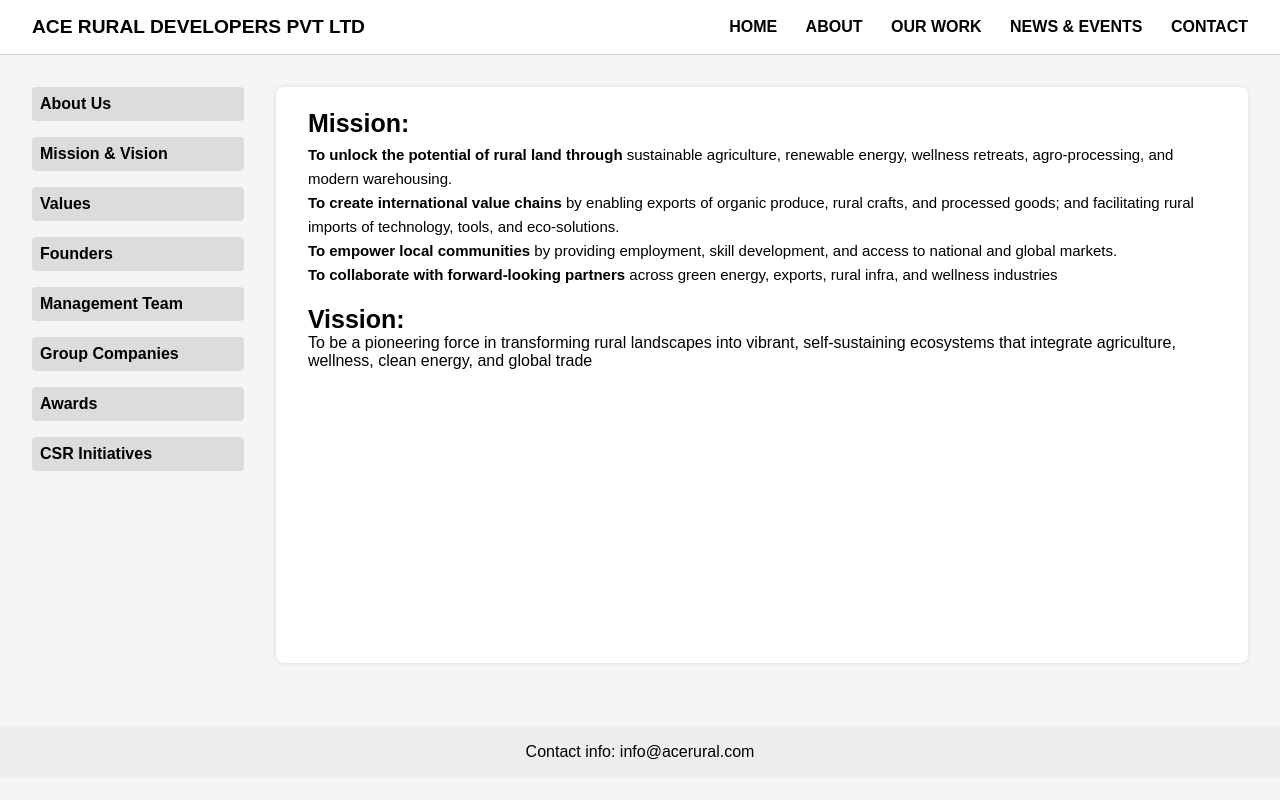
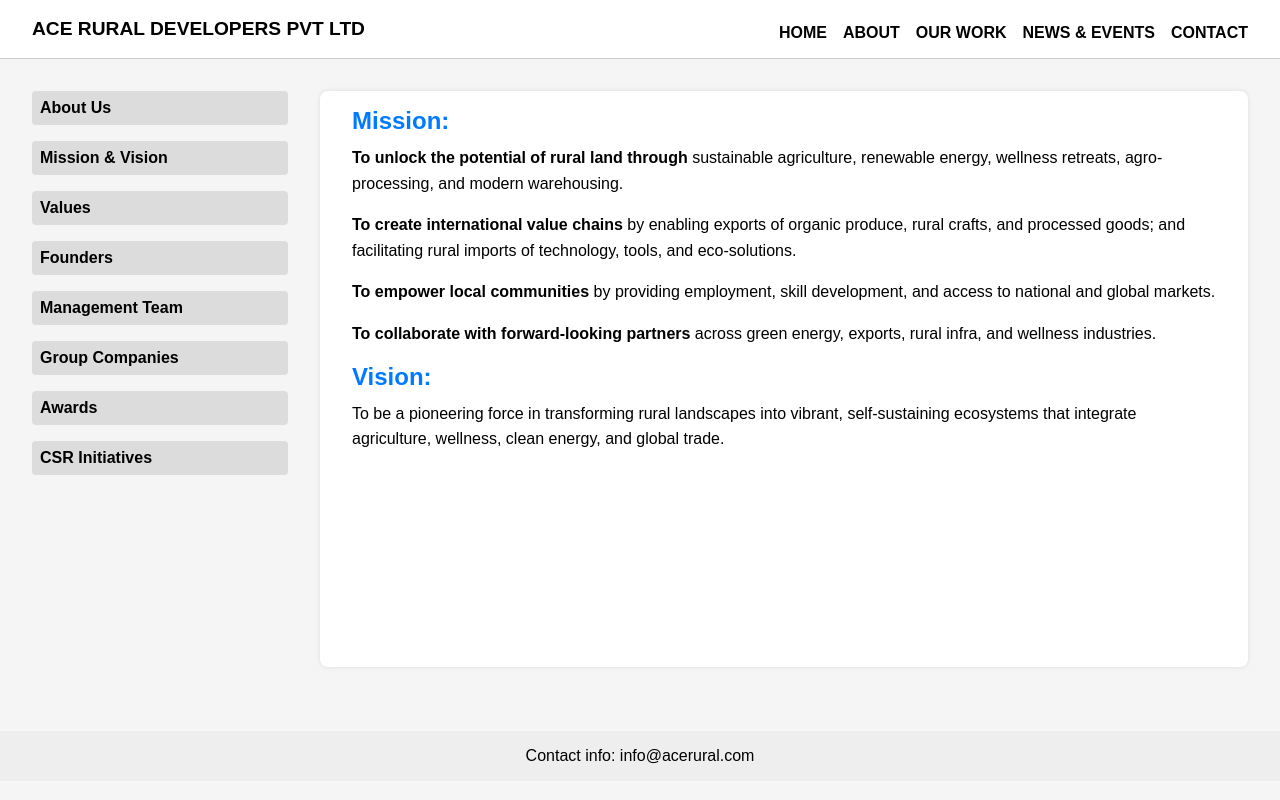
Before and after one commit to vedhatiadarsh26-08/aceruraldevelopment, a plain HTML site: page Mission.html in a window 1280 px wide. Drawn offline with Linux system fonts and the light colour scheme.

Commit message:
Update Mission.html

```diff
--- a/Mission.html
+++ b/Mission.html
@@ -23,6 +23,7 @@
       background-color: #fff;
       padding: 1rem 2rem;
       border-bottom: 1px solid #ccc;
+      flex-wrap: wrap;
     }
 
     .nav .left h1 {
@@ -30,8 +31,14 @@
       font-weight: bold;
     }
 
+    .nav .right {
+      display: flex;
+      flex-wrap: wrap;
+      gap: 1rem;
+      margin-top: 0.5rem;
+    }
+
     .nav .right a {
-      margin-left: 1.5rem;
       text-decoration: none;
       color: #000;
       font-weight: bold;
@@ -41,40 +48,55 @@
       display: flex;
       min-height: 80vh;
       padding: 2rem;
+      gap: 2rem;
     }
 
     .sidebar {
       width: 20vw;
-      padding-right: 2rem;
     }
 
     .sidebar ul {
       list-style: none;
     }
 
-    .sidebar ul li  {
+    .sidebar ul li {
       margin-bottom: 1rem;
       font-weight: bold;
       padding: 0.5rem;
       background-color: #dcdcdc;
       border-radius: 4px;
+      transition: background-color 0.3s;
     }
-     .sidebar ul li a{
-        text-decoration: none;
-        color: black;
-     }
+
+    .sidebar ul li:hover {
+      background-color: #c0c0c0;
+      cursor: pointer;
+    }
+
+    .sidebar ul li a {
+      text-decoration: none;
+      color: black;
+      display: block;
+    }
 
     .content {
-      width: 80vw;
+      flex: 1;
       padding: 1rem 2rem;
       background-color: #fff;
       border-radius: 8px;
-      box-shadow: 0px 0px 5px rgba(0,0,0,0.1);
+      box-shadow: 0px 0px 5px rgba(0, 0, 0, 0.1);
+    }
+
+    .content h2 {
+      font-size: 24px;
+      color: #007bff;
+      margin-bottom: 10px;
     }
 
     .content p {
       font-size: 1rem;
       line-height: 1.6;
+      margin-bottom: 1rem;
     }
 
     .foot {
@@ -83,9 +105,32 @@
       background-color: #eee;
       margin-top: 2rem;
     }
+
+    @media (max-width: 768px) {
+      .about-container {
+        flex-direction: column;
+        padding: 1rem;
+      }
+
+      .sidebar, .content {
+        width: 100%;
+        padding: 1rem;
+      }
+
+      .nav {
+        flex-direction: column;
+        align-items: flex-start;
+      }
+
+      .nav .right {
+        margin-top: 1rem;
+        gap: 0.75rem;
+      }
+    }
   </style>
 </head>
 <body>
+
   <!-- Navbar -->
   <nav class="nav">
     <div class="left">
@@ -102,35 +147,35 @@
 
   <!-- About Section -->
   <div class="about-container">
-    <div class="sidebar">
+    <aside class="sidebar">
       <ul>
         <li><a href="AboutUs.html">About Us</a></li>
         <li><a href="Mission.html">Mission & Vision</a></li>
-        <li><a href="">Values</a></li>
-        <li><a href="">Founders</a></li>
-        <li><a href="">Management Team</a></li>
-        <li><a href="">Group Companies</a></li>
-        <li><a href="">Awards</a></li>
-        <li><a href="">CSR Initiatives</a></li>
+        <li><a href="#">Values</a></li>
+        <li><a href="#">Founders</a></li>
+        <li><a href="#">Management Team</a></li>
+        <li><a href="#">Group Companies</a></li>
+        <li><a href="#">Awards</a></li>
+        <li><a href="#">CSR Initiatives</a></li>
       </ul>
-    </div>
-    <div class="content">
-      <p class="intro">
-        <b style="font-size: 25px;">Mission:</b><br>
-        <p style="font-size: 15px;"><b>To unlock the potential of rural land through</b> sustainable agriculture, renewable energy, wellness retreats, agro-processing, and modern warehousing.<br>
-            <b>To create international value chains</b> by enabling exports of organic produce, rural crafts, and processed goods; and facilitating rural imports of technology, tools, and eco-solutions. <br>
-           <b> To empower local communities</b> by providing employment, skill development, and access to national and global markets.
-            <br>
-            <b>To collaborate with forward-looking partners </b>across green energy, exports, rural infra, and wellness industries
-        </p>
-<br><b style="font-size: 25px;">Vission:</b><br>
-  To be a pioneering force in transforming rural landscapes into vibrant, self-sustaining ecosystems that integrate agriculture, wellness, clean energy, and global trade      </p>
-    </div>
+    </aside>
+
+    <main class="content">
+      <h2>Mission:</h2>
+      <p><b>To unlock the potential of rural land through</b> sustainable agriculture, renewable energy, wellness retreats, agro-processing, and modern warehousing.</p>
+      <p><b>To create international value chains</b> by enabling exports of organic produce, rural crafts, and processed goods; and facilitating rural imports of technology, tools, and eco-solutions.</p>
+      <p><b>To empower local communities</b> by providing employment, skill development, and access to national and global markets.</p>
+      <p><b>To collaborate with forward-looking partners</b> across green energy, exports, rural infra, and wellness industries.</p>
+
+      <h2>Vision:</h2>
+      <p>To be a pioneering force in transforming rural landscapes into vibrant, self-sustaining ecosystems that integrate agriculture, wellness, clean energy, and global trade.</p>
+    </main>
   </div>
 
   <!-- Footer -->
   <footer class="foot">
     <p>Contact info: info@acerural.com</p>
   </footer>
+
 </body>
 </html>
```
